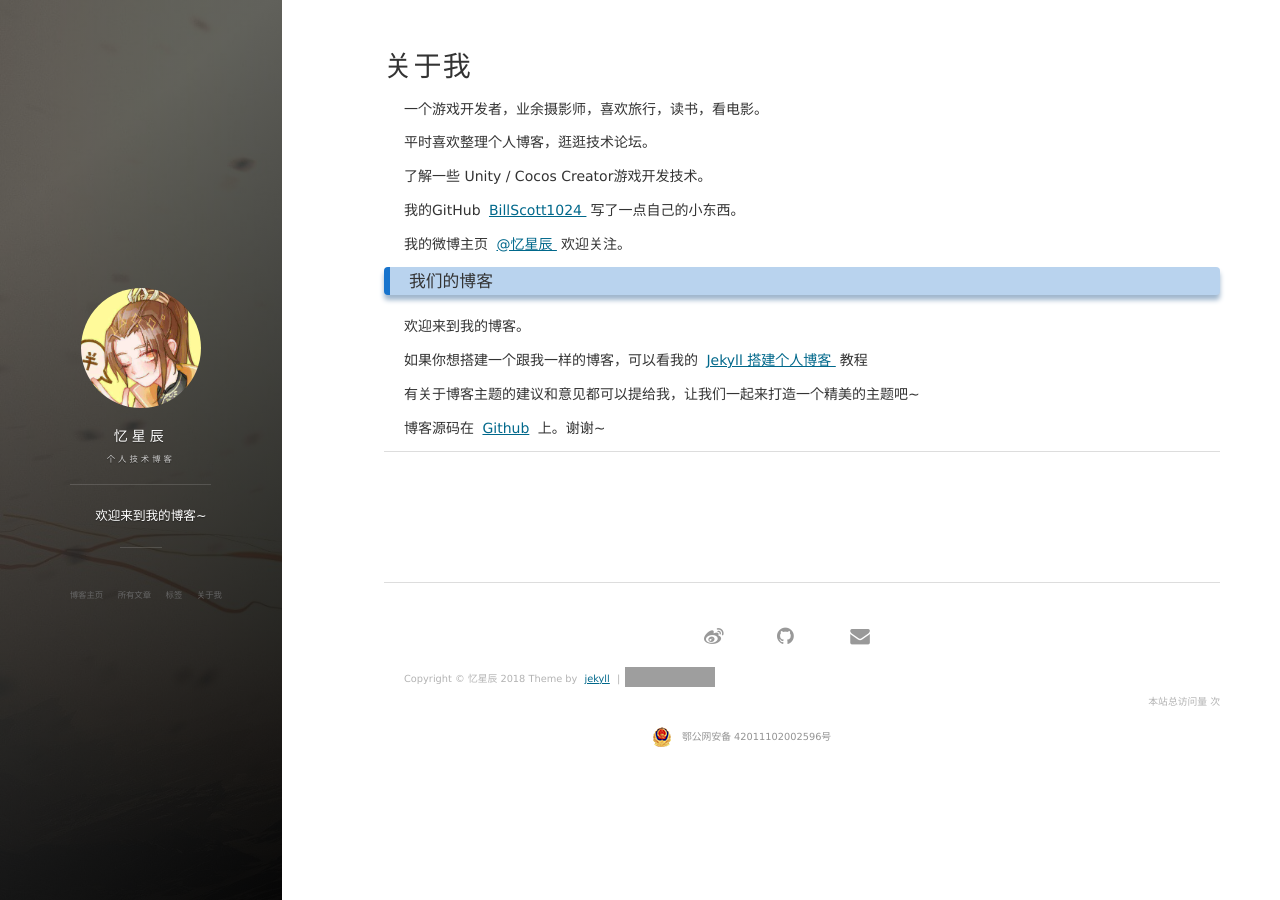
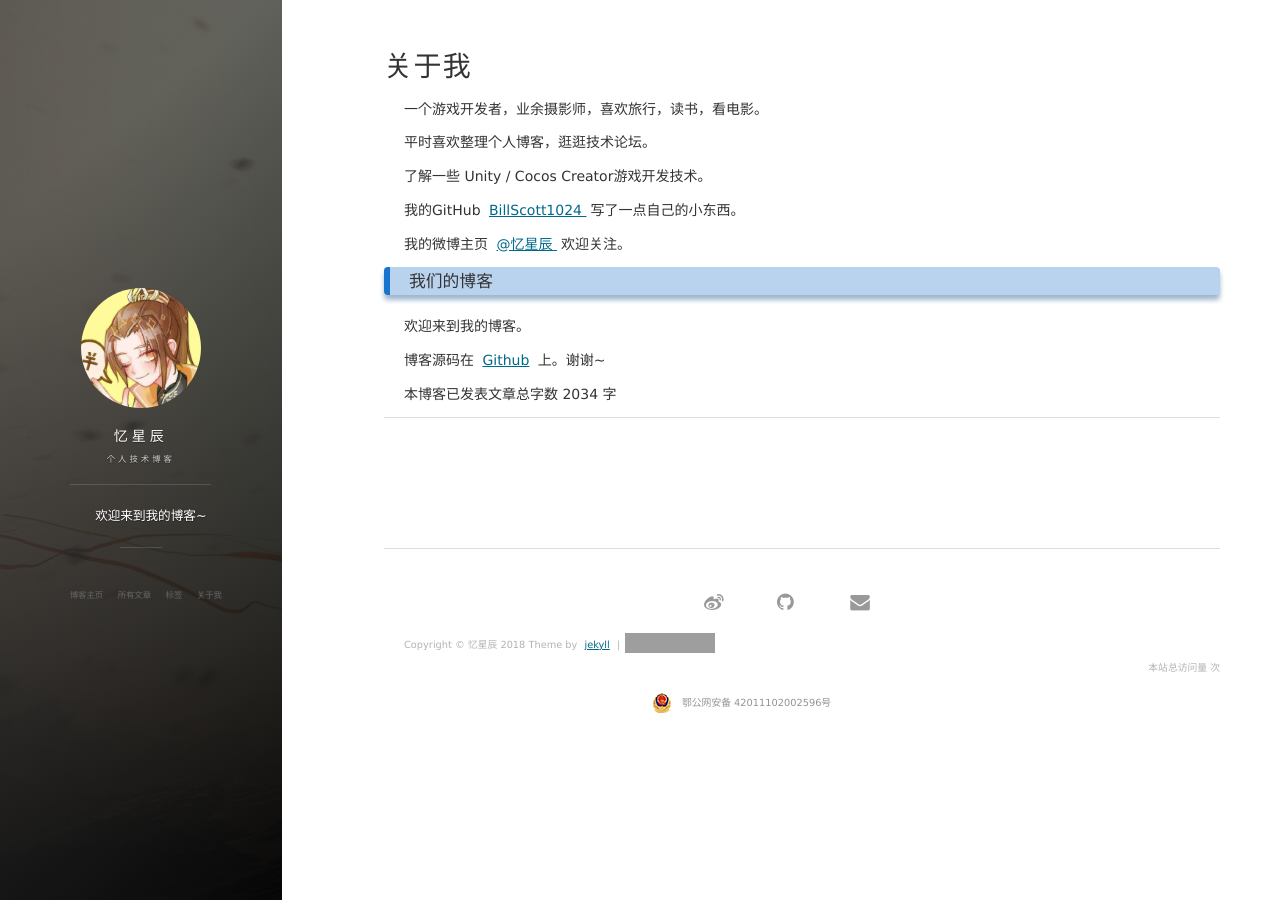
Before and after one commit to BillScott1024/billscott1024.github.io, a Jekyll site: the page built from about.md, in a window 1280 px wide. Built offline with Jekyll 4.4.1, drawn with Linux system fonts in a browser that asks for light colours; nearby versions of some CDN libraries; comment, search, counter and statistics services are not loaded; grey boxes are pictures that could not be loaded.

Commit message:
update words

```diff
--- a/_layouts/post.html
+++ b/_layouts/post.html
@@ -9,7 +9,7 @@ layout: default
       <img src="/images/calendar.png" width="20px"/>
       <time datetime="{{page.date | date: date_to_xmlschema}}" itemprop="datePublished" class="post-meta__date date">{{page.date | date: "%F"}}</time>
          <span >本文总字数:{{ page.content | strip_html | strip_newlines | remove: " " | size }}字 | </span>
-         <span >阅读完需要约{{ page.content | strip_html | strip_newlines | remove: " " | size | divided_by: 350 | plus: 1 }} 分钟</span>
+         <span >阅读完需要约{{ page.content | strip_html | strip_newlines | remove: " " | size | divided_by: 350 | plus: 1 }}分钟</span>
 
       <span id="busuanzi_container_page_pv"> | 阅读：<span id="busuanzi_value_page_pv"></span>次</span>
     </p>
--- a/about.md
+++ b/about.md
@@ -29,24 +29,32 @@ title: 关于我
 欢迎来到我的博客。
 
 <p>
-
+<!--
 如果你想搭建一个跟我一样的博客，可以看我的
 <a href="/2016/10/jekyll_tutorials1/"> Jekyll 搭建个人博客 </a>
-教程
+教程 -->
 
 <p>
 
-有关于博客主题的建议和意见都可以提给我，让我们一起来打造一个精美的主题吧~
-
+<!-- 有关于博客主题的建议和意见都可以提给我，让我们一起来打造一个精美的主题吧~
+ -->
 <p>
 
 博客源码在 <a target="_blank" href='https://github.com/BillScott1024/billscott1024.github.io'>Github</a> 上。谢谢~
 
 <p>
 
+<p>本博客已发表文章总字数{% assign count = 0 %}
+{% for post in site.posts %}
+    {% assign single_count = post.content | strip_html | strip_newlines | remove: " " | size %}
+    {% assign count = count | plus: single_count %}
+{% endfor %}
+
+{% if count > 10000 %}
+    {{ count | divided_by: 10000 }} 万 {{ count | modulo: 10000 }}
+{% else %}
+    {{ count }}
+{% endif %} 字
 <p>
 
-<p>
-
-
 {% include comments.html %}
```
